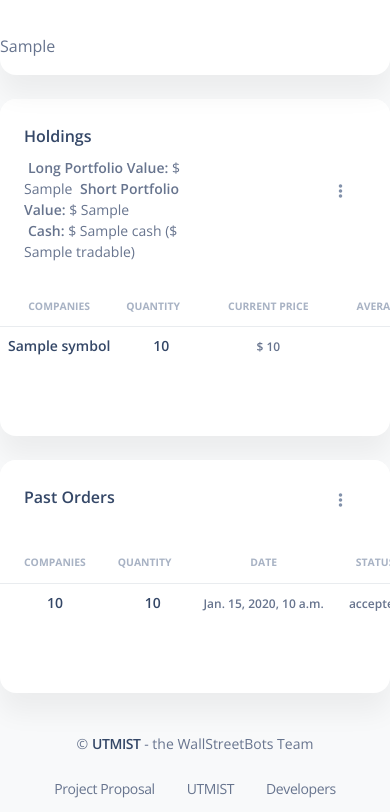
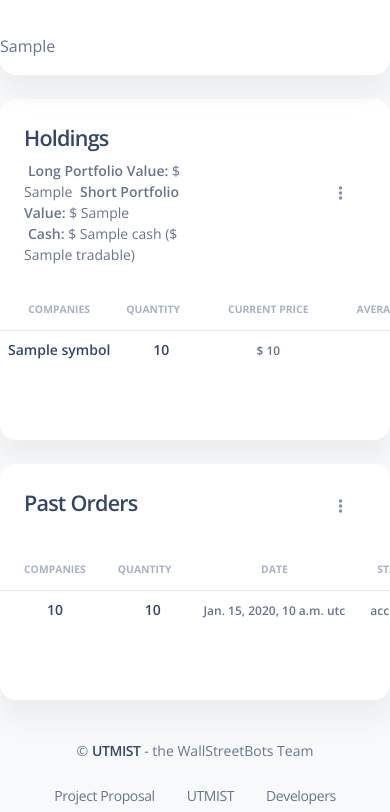
Before and after one commit to UTMIST/WallStreetBots, a Django app: template backend/auth0login/templates/home/index.html in a window 390 px wide; the page is wider, and only the part inside the window is pictured. Shown: the part 2524-3336 px from the top of that part. Run offline with Django 3.2, Linux system fonts and the light colour scheme; tables that the repository leaves empty hold one stand-in row (values such as "Sample post"); the template is opened without the code that fills it: values that come from a table or form of the project are taken from there, most other values are stand-ins (such as "Sample title", 1, 10 or a date in 2020); some libraries are stand-ins or nearby versions.

Commit message:
more front end

```diff
--- a/backend/auth0login/templates/home/index.html
+++ b/backend/auth0login/templates/home/index.html
@@ -196,12 +196,12 @@
       </div>
 
       <div class="row my-4">
-        <div class="col-lg-8 col-md-6 mb-md-0 mb-4">
+        <div class="col-lg-7 col-md-6 mb-md-0 mb-4">
           <div class="card">
             <div class="card-header pb-0">
               <div class="row">
                 <div class="col-lg-10 col-7">
-                  <h6>Holdings</h6>
+                  <h4>Holdings</h4>
                   <p class="text-sm mb-0">
                     <span class="font-weight-bold ms-1">Long Portfolio Value:</span> $ {{userdata.long_portfolio_value}}
                     <span class="font-weight-bold ms-1">Short Portfolio Value:</span> $ {{userdata.short_portfolio_value}} <br>
@@ -258,20 +258,18 @@
                       </td>
                     </tr>
                     {% endfor %}
-
-
                   </tbody>
                 </table>
               </div>
             </div>
           </div>
         </div>
-        <div class="col-lg-4 col-md-6">
+        <div class="col-lg-5 col-md-6">
           <div class="card">
             <div class="card-header pb-0">
               <div class="row">
                 <div class="col-lg-10 col-7">
-                  <h6>Past Orders</h6>
+                  <h4>Past Orders</h4>
                 </div>
                 <div class="col-lg-2 col-5 my-auto text-end">
                   <div class="dropdown float-lg-end pe-4">
@@ -309,15 +307,13 @@
                             <h6 class="mb-0 text-sm">{{ order.quantity }}</h6>
                       </td>
                       <td class="align-middle text-center text-sm">
-                        <span class="text-xs font-weight-bold"> {{ order.timestamp }} </span>
+                        <span class="text-xs font-weight-bold"> {{ order.timestamp }} utc </span>
                       </td>
                       <td class="align-middle text-center text-sm">
                         <span class="text-xs font-weight-bold"> {{ order.status}} </span>
                       </td>
                     </tr>
                     {% endfor %}
-
-
                   </tbody>
                 </table>
               </div>
--- a/backend/tradingbot/models.py
+++ b/backend/tradingbot/models.py
@@ -154,7 +154,7 @@ class Order(models.Model):
             'quantity': str(self.quantity),
             'type': f'{mapping(str(self.order_type), Order.ORDERTYPES)} '
                     f'{mapping(str(self.transaction_type), Order.TRANSACTIONTYPES)}',
-            'timestamp': str(self.timestamp),
+            'timestamp': self.timestamp.strftime('%Y-%m-%d %H:%M:%S'),
             'filled_quantity': str(self.filled_quantity),
             'filled_avg_price': str(self.filled_avg_price),
             'status': mapping(str(self.status), Order.STATUS),
```
Also changed, not shown: backend/tradingbot/migrations/0009_alter_order_status.py (added).
